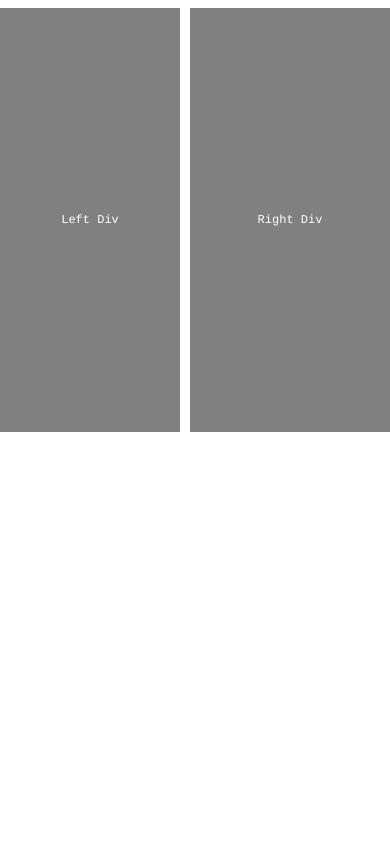
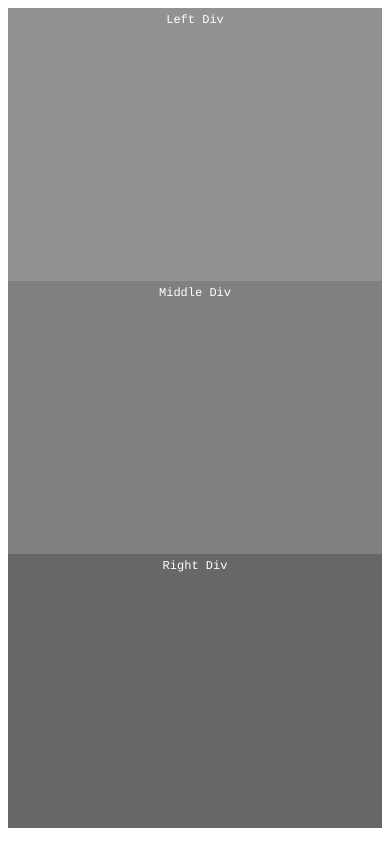
Before and after one commit to ryanjlee/verdant-octo-lamp, a plain HTML site: page zillowLayout/threeColumn/index.html in a window 390 px wide. Drawn offline with Linux system fonts and the light colour scheme.

Commit message:
Implement responsive design

```diff
--- a/zillowLayout/threeColumn/index.html
+++ b/zillowLayout/threeColumn/index.html
@@ -1,11 +1,13 @@
 <html>
 <head>
-	<title></title>
-	<link rel="stylesheet" type="text/css" href="styles.css">
+  <title></title>
+  <link rel="stylesheet" type="text/css" href="styles.css">
 </head>
 <body>
-	<div class='left'>Left Div</div>
-	<div class='right'>Right Div</div>
-	<div class='middle'>Middle Div</div>
+  <div id='container'>
+    <div class='left'>Left Div</div>
+    <div class='middle'>Middle Div</div>
+    <div class='right'>Right Div</div>
+  </div>
 </body>
 </html>
--- a/zillowLayout/threeColumn/styles.css
+++ b/zillowLayout/threeColumn/styles.css
@@ -1,11 +1,35 @@
+#container {
+  position: relative;
+  width: 100%;
+  height: 100%;
+}
+
 div {
+  width: 100%;
+  height: 33%;
   font: 12px/24px courier;
   text-align: center;
   color: #fff;
-  padding: 200px 0px;
-  background: gray;
-  box-sizing: border-box;
 }
+
+.left {
+  background: #929292;
+}
+
+.middle {
+  background: #808080;
+}
+
+.right {
+  background: #676767;
+}
+
+@media screen and (min-width: 730px) {
+
+  div {
+    height: 100%;
+  }
+
   .left {
     position: absolute;
     left: 0px;
@@ -13,11 +37,15 @@ div {
   }
 
   .middle {
+    width: auto;
+    min-width: 350px;
     margin: 0px 200px 0px 180px;
   }
 
   .right {
     position: absolute;
+    width: 200px;
+    top: 0px;
     right: 0px;
-  width: 200px;
   }
+}
```
Lines whose indentation alone changed are shown as unchanged.
